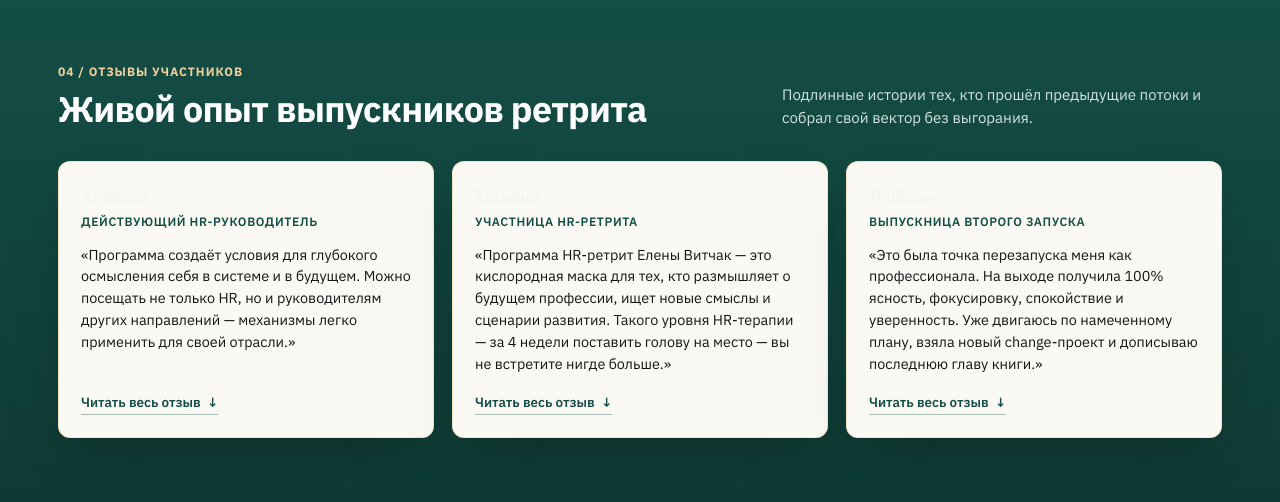
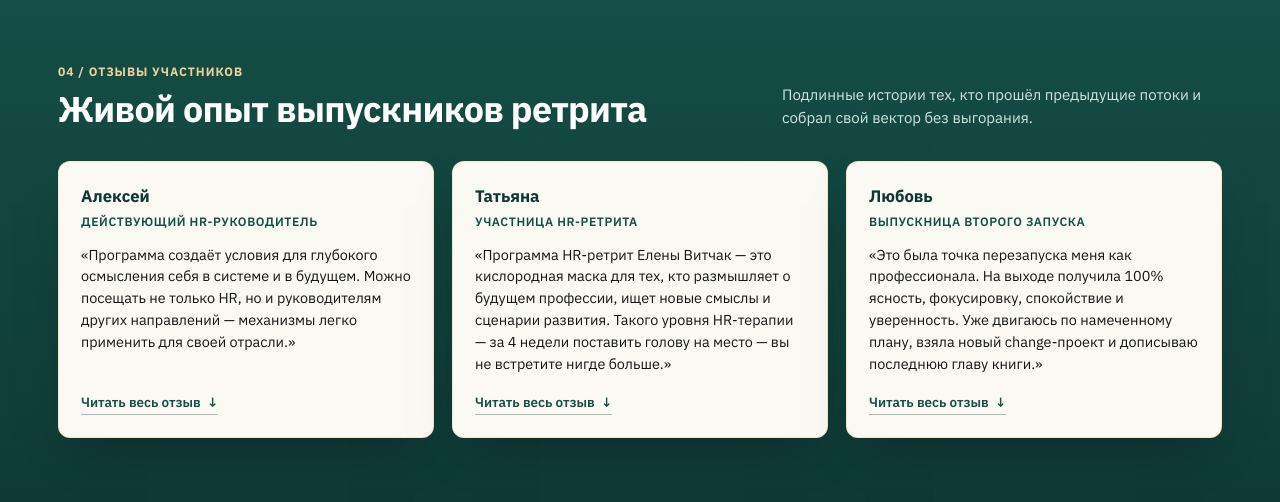
Before and after one commit to gasanovaz/hr-retreat, a PHP site: page / in a window 1280 px wide. Shown: the part 3107-3609 px from the top of the page. Run offline with PHP 8.4, Linux system fonts and the light colour scheme.

Commit message:
Fix cookie-banner ARIA role for Agentic Browsing 2/2 and review card text contrast

```diff
--- a/deep-theme.css
+++ b/deep-theme.css
@@ -306,6 +306,11 @@
   background: #fbf9f4;
   border-color: rgba(236, 208, 155, 0.48);
   box-shadow: 0 22px 44px -20px rgba(7, 25, 22, 0.52);
+  color: var(--ink);
+}
+
+#reviews .rev-name {
+  color: var(--teal-dark);
 }
 
 /* Секция 05 */
--- a/index.html
+++ b/index.html
@@ -19,7 +19,7 @@
   <link rel="preload" href="assets/elena-hero-clean.webp?v=7" as="image" type="image/webp" fetchpriority="high">
   <script>(function(){try{var s=new URLSearchParams(location.search);var q=s.get('theme');var m={'1':'emerald','emerald':'emerald','2':'editorial','editorial':'editorial','3':'graphite','graphite':'graphite'};if(q&&m[q]&&m[q]!=='emerald')document.documentElement.dataset.theme=m[q];var p=s.get('phase');var dl=Date.parse('2026-12-23T23:59:59+03:00');document.documentElement.dataset.pricingPhase=(p==='standard'||Date.now()>dl)?'standard':'early';}catch(_){document.documentElement.dataset.pricingPhase='early';}})();</script>
   <link rel="stylesheet" href="styles.css?v=12">
-  <link rel="stylesheet" href="deep-theme.css?v=4">
+  <link rel="stylesheet" href="deep-theme.css?v=5">
   <script type="application/ld+json">
   {
     "@context": "https://schema.org",
@@ -843,7 +843,7 @@
     </div>
   </footer>
 
-  <aside class="cookie-banner" id="cookieBanner" role="dialog" aria-label="Настройки использования cookie" hidden>
+  <div class="cookie-banner" id="cookieBanner" role="dialog" aria-label="Настройки использования cookie" hidden>
     <p>
       Мы используем необходимые файлы cookie для работы формы и можем подключать веб-аналитику <b>Яндекс.Метрика</b> для улучшения сайта. Подробнее — в
       <a href="privacy.html" target="_blank" rel="noopener noreferrer">Политике конфиденциальности</a>.
@@ -852,7 +852,7 @@
       <button type="button" class="btn btn-dark btn-sm" id="cookieAcceptAll">Принять все</button>
       <button type="button" class="btn btn-outline btn-sm" id="cookieNecessaryOnly">Только необходимые</button>
     </div>
-  </aside>
+  </div>
 
   <script src="app.js?v=14"></script>
 </body>
```
